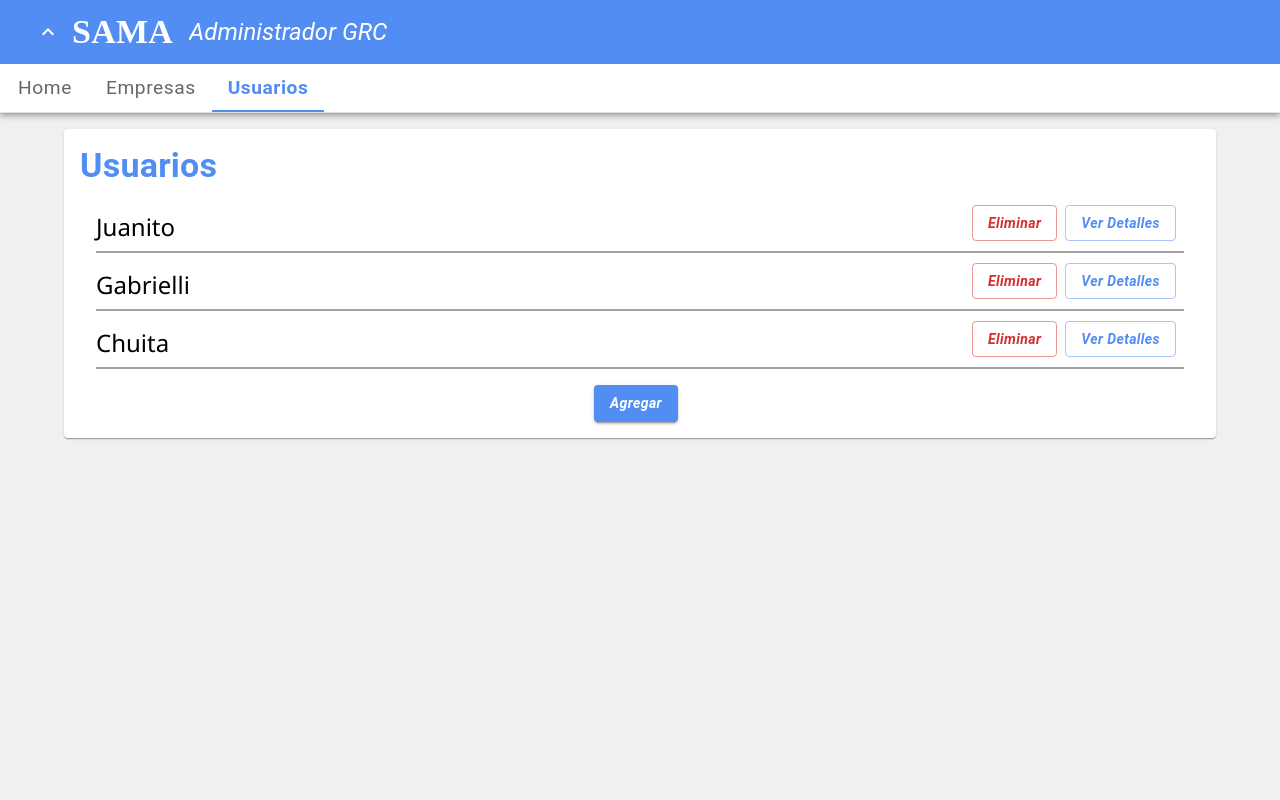
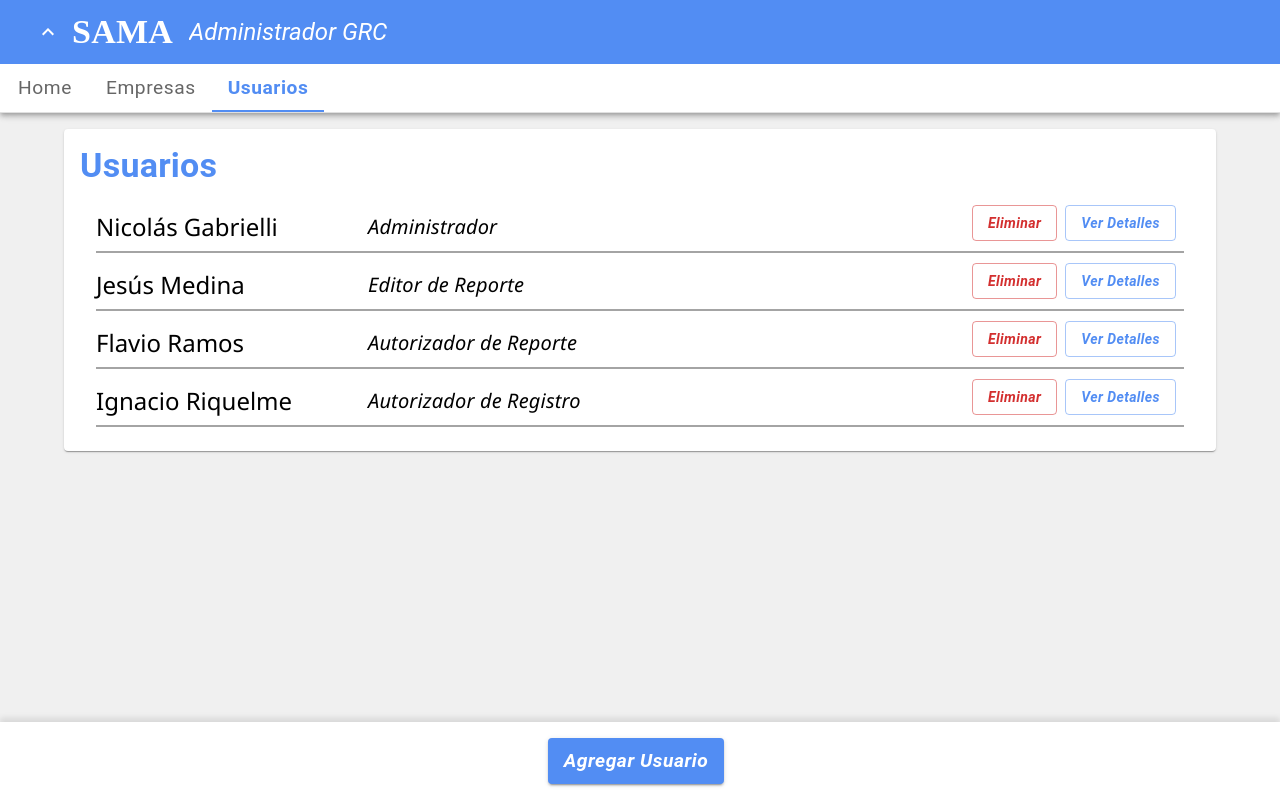
Before and after one commit to nicolasgabrielli/sama-frontend, a React (Create React App) app: page /usuarios in a window 1280 px wide. Built offline with nearby package versions, Linux system fonts and the light colour scheme.

Commit message:
Botones de agregar

```diff
--- a/src/App.js
+++ b/src/App.js
@@ -14,7 +14,7 @@ function App() {
           <Route path="/" element={<Home />} />
           <Route path="/empresas" element={<Empresas />} />
           <Route path="/usuarios" element={<Usuarios />} />
-          <Route path="/crearUsuario" element={<CrearUsuario />} />
+          <Route path="/usuarios/crear" element={<CrearUsuario />} />
         </Routes>
       </BrowserRouter>
     </div>
--- a/src/components/CrearUsuario.jsx
+++ b/src/components/CrearUsuario.jsx
@@ -16,7 +16,7 @@ function CrearUsuario() {
             <Container>
                 <Paper sx={{ mt: 2, p: 2 }}>
                     <Typography variant="h4" color={"primary.main"} fontWeight={"bold"} sx={{ mb: 2 }}>Crear Usuario</Typography>
-                    <Grid container spacing={2}>
+                    <Grid container spacing={2} sx={{ p: 1 }}>
                         <Grid item xs={12}>
                             <TextField
                                 label="Nombre"
@@ -52,7 +52,7 @@ function CrearUsuario() {
                                 </Select>
                             </FormControl>
                         </Grid>
-                        <Grid item xs={12}>
+                        <Grid item xs={12}  sx={{ p: 1 }}>
                             <Typography variant="h6" color={"primary.main"} fontWeight={"bold"} sx={{ mb: 2 }}>Acceso a empresas:</Typography>
                             {listaEmpresas.map((empresa, index) => (
                                 <Grid item xs={12} key={index}>
@@ -63,8 +63,8 @@ function CrearUsuario() {
                                 </Grid>
                             ))}
                         </Grid>
-                        <Grid item xs={12}>
-                            <Button variant="contained" color="primary" sx={{ textTransform: "none", fontWeight: "bold", fontStyle: "italic", mr: 1 }}>
+                        <Grid item xs={12} container justifyContent="flex-end">
+                            <Button variant="contained" color="primary" sx={{ textTransform: "none", fontWeight: "bold", fontStyle: "italic", mr: 1, fontSize: "1.1rem" }}>
                                 Crear Usuario
                             </Button>
                         </Grid>
--- a/src/components/Empresas.jsx
+++ b/src/components/Empresas.jsx
@@ -17,8 +17,8 @@ function Empresas() {
                     <Typography variant="h4" color={"primary.main"} fontWeight={"bold"} sx={{ mb: 2 }}>Empresas</Typography>
                     {listaEmpresas.map((empresa, index) => {
                         return (
-                            <Box sx={{ pl: 2, pr: 2}}>
-                                <Grid container alignItems="center" justifyContent="space-between" key={index} borderBottom={2} borderColor={"secondary.main"} sx={{ mx: 0, mb: 1, py: 1}}>
+                            <Box sx={{ pl: 2, pr: 2 }}>
+                                <Grid container alignItems="center" justifyContent="space-between" key={index} borderBottom={2} borderColor={"secondary.main"} sx={{ mx: 0, mb: 1, py: 1 }}>
                                     <Grid item xs={6}>
                                         <Typography variant="h5" color={"#000000"} sx={{ fontFamily: "Segoe UI" }}>
                                             {empresa}
@@ -31,7 +31,7 @@ function Empresas() {
                                         <Button variant="outlined" sx={{ textTransform: "none", fontWeight: "bold", fontStyle: "italic", mr: 1 }}>
                                             Ver Detalles
                                         </Button>
-                                        <Button variant="outlined" color="cuaternary" sx={{ textTransform: "none", fontWeight: "bold", fontStyle: "italic"}}>
+                                        <Button variant="outlined" color="cuaternary" sx={{ textTransform: "none", fontWeight: "bold", fontStyle: "italic" }}>
                                             Ver Reportes
                                         </Button>
                                     </Grid>
@@ -41,6 +41,15 @@ function Empresas() {
                     })}
                 </Paper>
             </Container>
+            <Box bgcolor="#fff" sx={{ position: 'fixed', bottom: 0, left: 0, right: 0, boxShadow: "0px -4px 6px rgba(0, 0, 0, 0.1)" }}>
+                <Box sx={{ display: "flex", justifyContent: "center", mt: 2, mb: 2 }}>
+
+                    <Button variant="contained" sx={{ textTransform: "none", fontWeight: "bold", fontStyle: "italic", mr: 1, fontSize: "1.2rem" }}>
+                        Agregar Empresa
+                    </Button>
+
+                </Box>
+            </Box>
         </>
     );
 }
--- a/src/components/Navbar.jsx
+++ b/src/components/Navbar.jsx
@@ -5,7 +5,6 @@ import { Link } from "react-router-dom";
 
 function Navbar({ useSectionMode, secciones, seccionesRutas, seccionActual }) {
     const [openCollapse, setOpenCollapse] = useState(true);
-    const [rotateIcon, setRotateIcon] = useState(true);
     const [tabValue, setTabValue] = useState(secciones.indexOf(seccionActual));
 
     const toggleCollapse = () => {
--- a/src/components/Usuarios.jsx
+++ b/src/components/Usuarios.jsx
@@ -9,8 +9,9 @@ function Usuarios() {
     const seccionesRutas = ["/", "/empresas", "/usuarios"];
     const seccionActual = "Usuarios";
 
+    const listaUsuarios = ["Nicolás Gabrielli", "Jesús Medina", "Flavio Ramos", "Ignacio Riquelme"];
+    const listaRoles = ["Administrador", "Editor de Reporte", "Autorizador de Reporte", "Autorizador de Registro"];
 
-    const listaUsuarios = ["Juanito", "Gabrielli", "Chuita"];
     return (
         <>
             <Navbar seccionActual={seccionActual} useSectionMode={useSectionMode} secciones={secciones} seccionesRutas={seccionesRutas} />
@@ -19,11 +20,16 @@ function Usuarios() {
                     <Typography variant="h4" color={"primary.main"} fontWeight={"bold"} sx={{ mb: 2 }}>Usuarios</Typography>
                     {listaUsuarios.map((usuario, index) => {
                         return (
-                            <Box sx={{ pl: 2, pr: 2}}>
-                                <Grid container alignItems="center" justifyContent="space-between" key={index} borderBottom={2} borderColor={"secondary.main"} sx={{ mx: 0, mb: 1, py: 1}}>
-                                    <Grid item xs={6}>
+                            <Box sx={{ pl: 2, pr: 2 }} key={index}>
+                                <Grid container alignItems="center" justifyContent="space-between" borderBottom={2} borderColor={"secondary.main"} sx={{ mx: 0, mb: 1, py: 1 }}>
+                                    <Grid item xs={3}>
                                         <Typography variant="h5" color={"#000000"} sx={{ fontFamily: "Segoe UI" }}>
                                             {usuario}
+                                        </Typography>
+                                    </Grid>
+                                    <Grid item xs={3}>
+                                        <Typography variant="h6" color={"#000000"} sx={{ fontFamily: "Segoe UI", fontStyle: "italic" }}>
+                                            {listaRoles[index]}
                                         </Typography>
                                     </Grid>
                                     <Grid item xs={6} container justifyContent="flex-end" spacing={1}>
@@ -33,22 +39,23 @@ function Usuarios() {
                                         <Button variant="outlined" sx={{ textTransform: "none", fontWeight: "bold", fontStyle: "italic", mr: 1 }}>
                                             Ver Detalles
                                         </Button>
-
                                     </Grid>
                                 </Grid>
                             </Box>
                         );
                     })}
-                    <Box sx={{ display: "flex", justifyContent: "center", mt: 2 }}>
-                        <Link to="/crearUsuario" style={{ textDecoration: 'none' }}>
-                        <Button variant="contained" sx={{ textTransform: "none", fontWeight: "bold", fontStyle: "italic", mr: 1 }}>
-                            Agregar
-                        </Button>
-                        </Link>
-                    </Box>
                 </Paper>
             </Container>
+            <Box bgcolor="#fff" sx={{ position: 'fixed', bottom: 0, left: 0, right: 0, boxShadow: "0px -4px 6px rgba(0, 0, 0, 0.1)" }}>
+                <Box sx={{ display: "flex", justifyContent: "center", mt: 2, mb: 2}}>
+                    <Link to="/usuarios/crear" style={{ textDecoration: 'none' }}>
+                        <Button variant="contained" sx={{ textTransform: "none", fontWeight: "bold", fontStyle: "italic", mr: 1, fontSize: "1.2rem" }}>
+                            Agregar Usuario
+                        </Button>
+                    </Link>
+                </Box>
+            </Box>
         </>
-        );
+    );
 }
 export default Usuarios;
```
